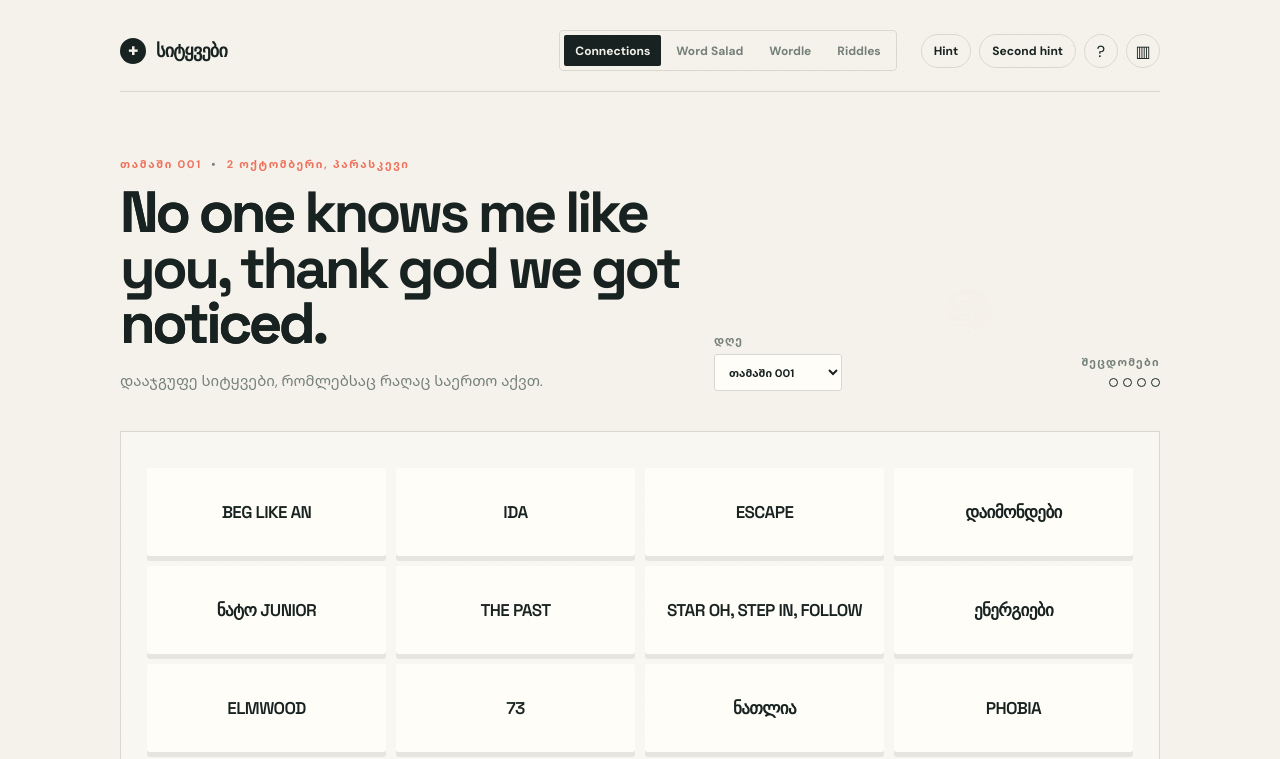
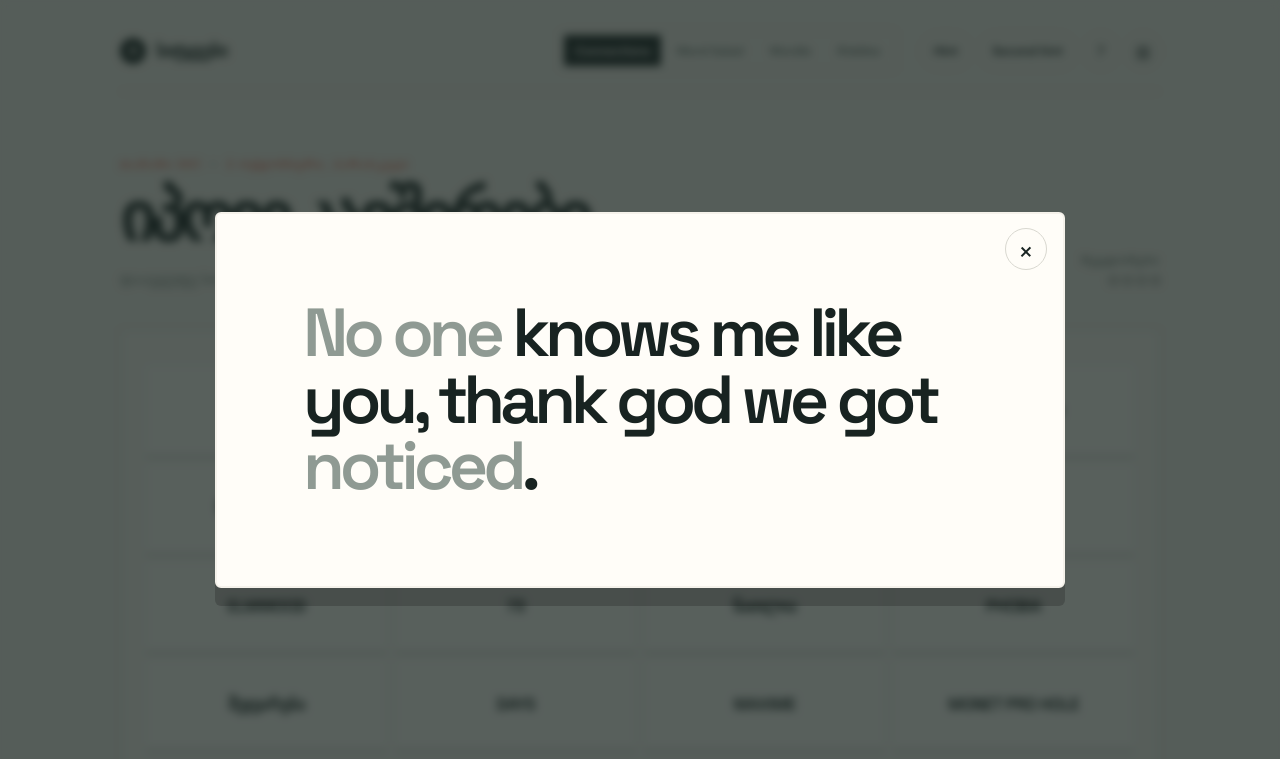
Before and after one commit to baga0111/Natabata, a website: page public/index.html in a window 1280 px wide. Both pictures are taken after a click on the button "იპოვე კავშირები.". Shown: the top 759 px of the page. Drawn offline with Linux system fonts and the light colour scheme.

Commit message:
Show title message in popup
Co-authored-by: Copilot <223556219+Copilot@users.noreply.github.com>

```diff
--- a/public/index.html
+++ b/public/index.html
@@ -194,6 +194,15 @@
         <p id="date-hint-content" class="date-hint-content" hidden>October 26, 2026</p>
       </div>
     </aside>
+    <aside id="title-message-panel" class="title-message-panel" hidden aria-labelledby="title-message">
+      <div class="title-message-backdrop" data-close-title-message></div>
+      <div class="title-message-card">
+        <button id="close-title-message" class="title-message-close" type="button" aria-label="დახურვა">×</button>
+        <p id="title-message" class="title-message">
+          <span class="title-emphasis">No</span> <span class="title-emphasis">one</span> knows me like you, thank god we got <span class="title-emphasis">noticed</span>.
+        </p>
+      </div>
+    </aside>
     <script src="script.js"></script>
   </body>
 </html>
--- a/public/script.js
+++ b/public/script.js
@@ -97,15 +97,14 @@ const eggProgress = document.querySelector('#egg-progress');
 const connectionsDay = document.querySelector('#connections-day');
 const connectionsDayLabel = document.querySelector('#connections-day-label');
 const pageTitle = document.querySelector('#page-title');
+const titleMessagePanel = document.querySelector('#title-message-panel');
 let currentWords = puzzleDays[0].words;
 let currentDayIndex = 0;
 let mistakesLeft = 4;
 let gameOver = false;
 
 function revealPageTitle() {
-  pageTitle.innerHTML = '<span class="title-emphasis">No</span> <span class="title-emphasis">one</span> knows me like you, thank god we got <span class="title-emphasis">noticed</span>.';
-  pageTitle.setAttribute('aria-label', 'No one knows me like you, thank god we got noticed.');
-  pageTitle.classList.add('revealed-title');
+  titleMessagePanel.hidden = false;
 }
 
 pageTitle.addEventListener('click', revealPageTitle);
@@ -115,6 +114,12 @@ pageTitle.addEventListener('keydown', (event) => {
     revealPageTitle();
   }
 });
+function closeTitleMessage() {
+  titleMessagePanel.hidden = true;
+}
+
+document.querySelector('#close-title-message').addEventListener('click', closeTitleMessage);
+document.querySelector('[data-close-title-message]').addEventListener('click', closeTitleMessage);
 
 function createScatteredWords(words) {
   const groups = [...new Set(words.map((item) => item.group))].map((group) => ({
--- a/public/styles.css
+++ b/public/styles.css
@@ -68,8 +68,14 @@ button:focus-visible { outline: 3px solid var(--coral); outline-offset: 3px; }
 h1 { max-width: 570px; margin: 0; font-family: 'Space Grotesk', sans-serif; font-size: clamp(38px, 6vw, 68px); line-height: 0.96; letter-spacing: -0.075em; }
 #page-title { cursor: pointer; }
 #page-title:focus-visible { outline: 3px solid var(--coral); outline-offset: 6px; }
-#page-title.revealed-title { font-size: clamp(30px, 5vw, 58px); letter-spacing: -0.06em; }
-.title-emphasis { font-weight: 700; text-shadow: 0 0 0.5px currentColor; }
+.title-message-panel { position: fixed; inset: 0; z-index: 12; display: grid; place-items: center; padding: 24px; }
+.title-message-panel[hidden] { display: none; }
+.title-message-backdrop { position: absolute; inset: 0; background: rgba(24, 35, 33, .72); backdrop-filter: blur(4px); cursor: pointer; }
+.title-message-card { position: relative; width: min(90vw, 850px); padding: clamp(42px, 7vw, 86px); border: 2px solid var(--paper); border-radius: 6px; background: var(--card); box-shadow: 0 18px 0 rgba(0,0,0,.18); }
+.title-message { margin: 0; color: var(--ink); font-family: 'Space Grotesk', sans-serif; font-size: clamp(32px, 6vw, 68px); font-weight: 600; line-height: .98; letter-spacing: -0.075em; }
+.title-emphasis { color: #8f9a93; font-weight: 600; }
+.title-message-close { position: absolute; top: 14px; right: 16px; width: 42px; height: 42px; border: 1px solid var(--line); border-radius: 50%; color: var(--ink); background: transparent; cursor: pointer; font-size: 28px; line-height: 1; }
+.title-message-close:hover { border-color: var(--coral); background: var(--coral); }
 .subtitle { margin: 18px 0 0; color: var(--muted); font-size: 15px; }
 .mistakes { display: flex; flex-direction: column; align-items: flex-end; gap: 9px; padding-bottom: 4px; }
 .mistakes-label { color: var(--muted); font-size: 11px; font-weight: 700; letter-spacing: 0.12em; text-transform: uppercase; }
```
